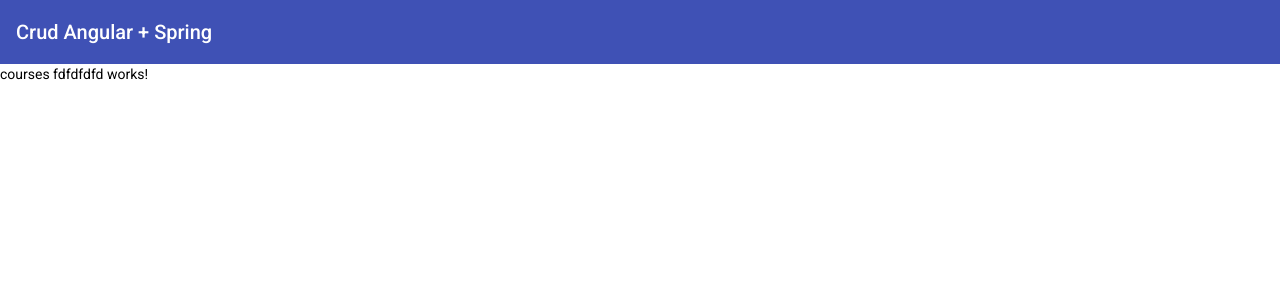
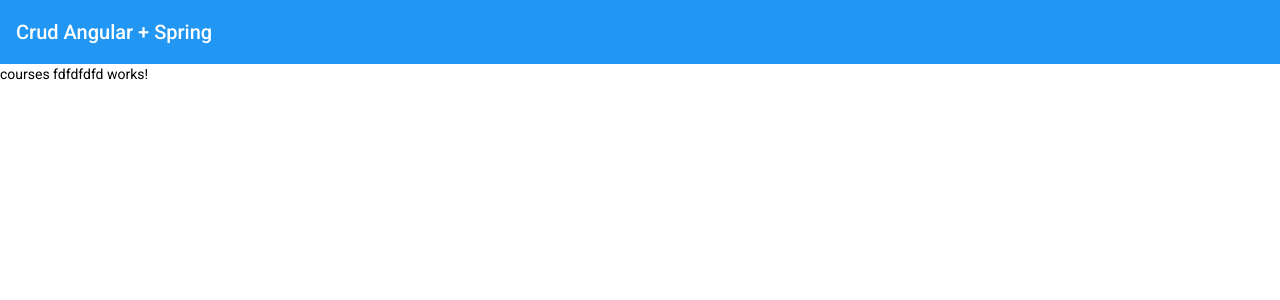
Before and after one commit to felipeghidini/crud-angular-spring, an Angular app: page /courses in a window 1280 px wide. Shown: the top 300 px of the page. Built offline with nearby package versions, Linux system fonts and the light colour scheme.

Commit message:
Customizando o tema do Angular Material

```diff
--- a/src/styles.scss
+++ b/src/styles.scss
@@ -1,4 +1,14 @@
 /* You can add global styles to this file, and also import other style files */
+@import '@angular/material/theming';
+@include mat-core();
+
+$custon-app-primary: mat-palette($mat-blue);
+$custon-app-secondary: mat-palette($mat-indigo, A200, A400, 700);
+$custon-app-warn: mat-palette($mat-red);
+
+$custon-theme: mat-light-theme($custon-app-primary, $custon-app-secondary, $custon-app-warn);
+
+@include angular-material-theme($custon-theme);
 
 html, body { height: 100%; }
 body { margin: 0; font-family: Roboto, "Helvetica Neue", sans-serif; }
```
